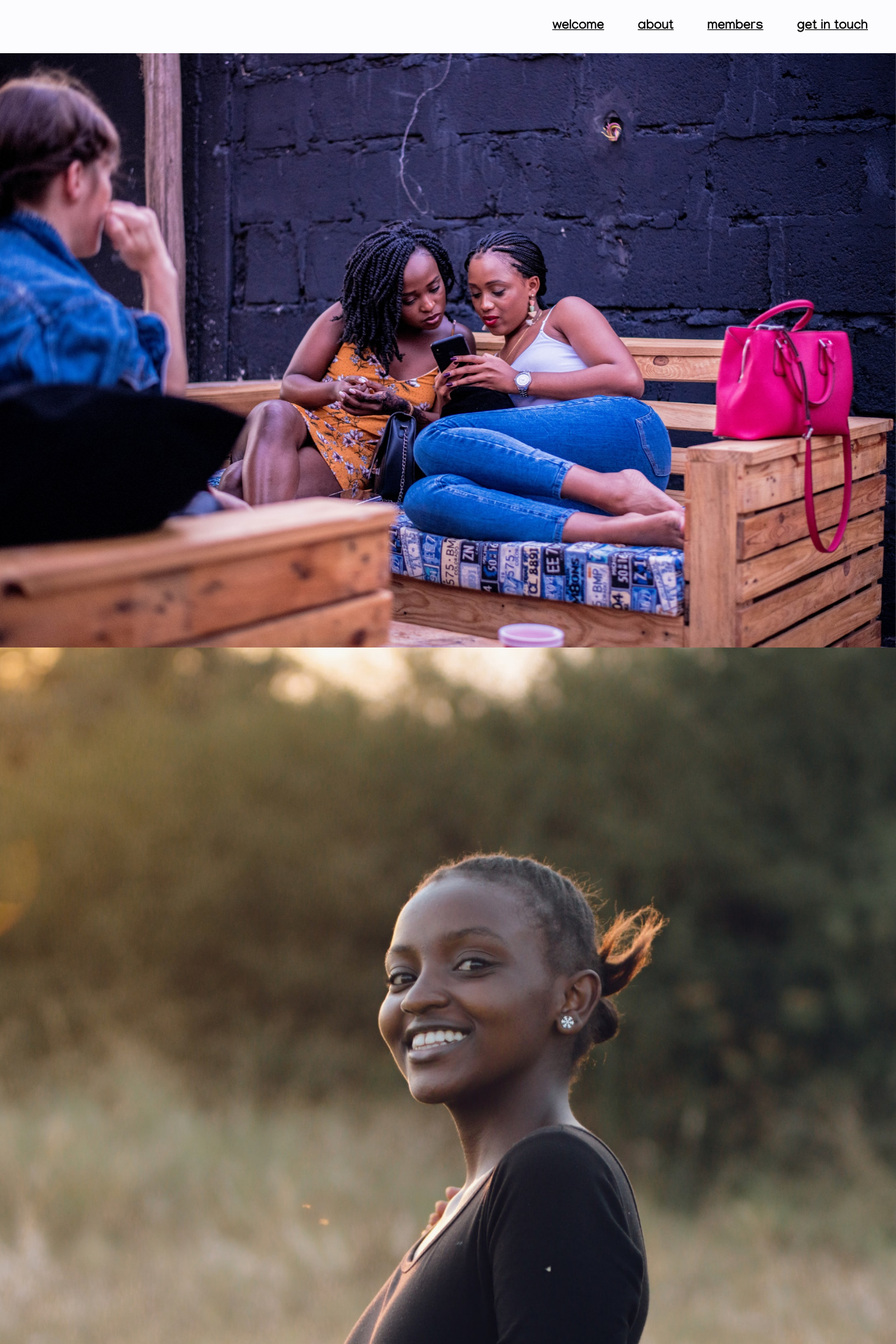
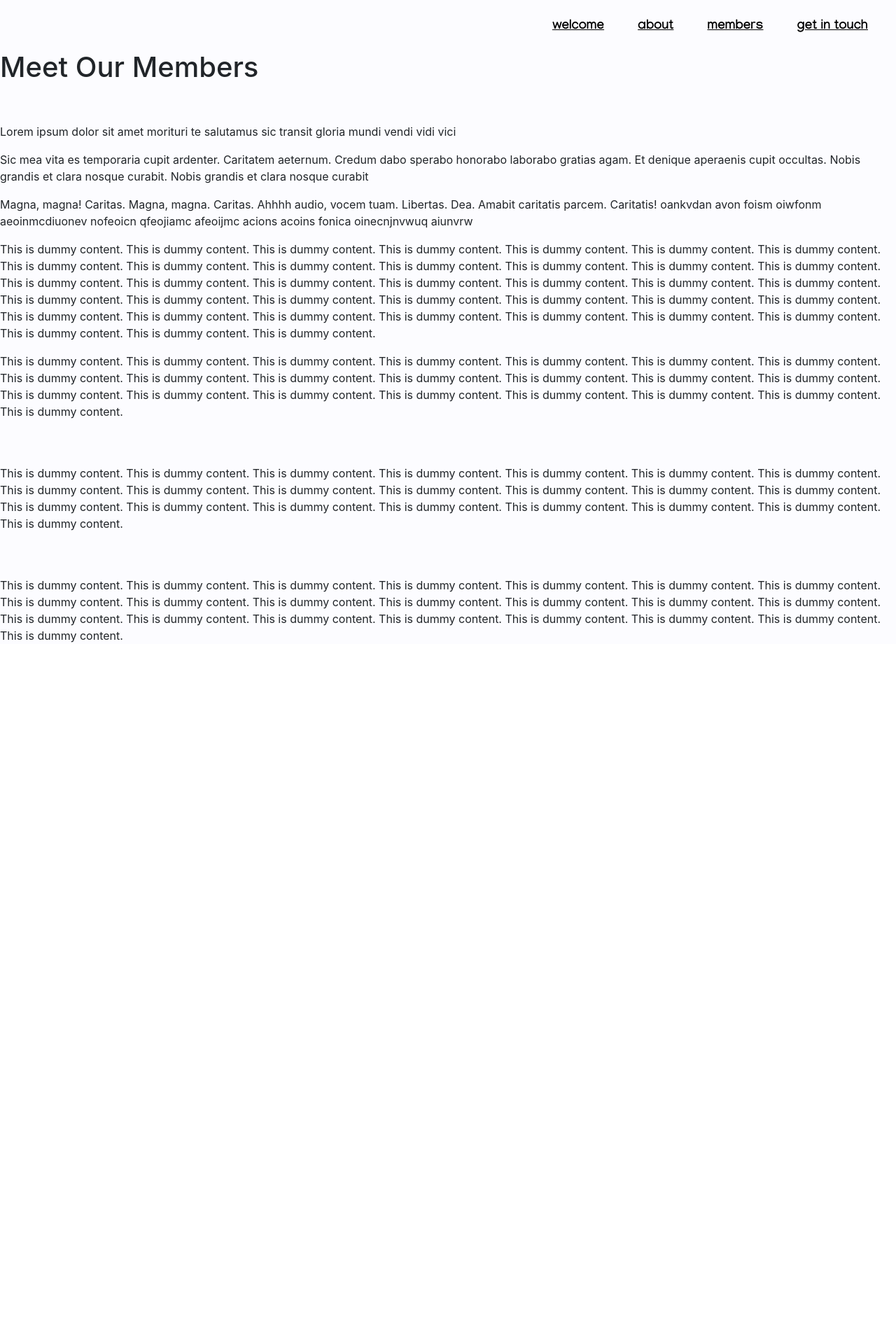
Before and after one commit to Maria218/ReactHooks, a React (Create React App) app: page /members in a window 1280 px wide. Shown: the top 1920 px of the page at 70% size. After the commit the page ends 936 px from the top, so only its background shows below. Built offline with nearby package versions, Linux system fonts and the light colour scheme.

Commit message:
Added proper routing throughout the pages

```diff
--- a/src/App.js
+++ b/src/App.js
@@ -2,22 +2,18 @@ import React from "react";
 import { ScrollTo, ScrollArea } from "react-scroll-to";
 import './App.css';
 import Navbar from "./main/navbar/Navbar";
-import Home from "./main/home/Home";
-import About from "./main/about/About";
-import Members from "./main/members/Members";
-import Contact from "./main/contact/Contact";
 import { render } from "react-dom";
 import { BrowserRouter as Router } from "react-router-dom";
+import Container from "./routing/Container";
 
 export default function App() {
   return (
     <div class="App">
       <Router>
-        <Navbar />
-        <Home />
-        <About />
-        <Members />
-        <Contact />
+        <div>
+          <Navbar />
+          <Container />
+        </div>
       </Router>
 
     </div>
--- a/src/main/home/Home.js
+++ b/src/main/home/Home.js
@@ -5,7 +5,7 @@ import logo1 from "./../../public/logo1_edited.gif"
 
 export default function Home() {
     return (
-        <div id="home" class="fade-in">
+        <div id="home">
             <br />
             <br />
             <br />
--- /dev/null
+++ b/src/routing/Container.js
@@ -0,0 +1,18 @@
+import React from "react";
+import { Switch, Route } from "react-router-dom";
+
+import Home from "../main/home/Home";
+import About from "../main/about/About";
+import Members from "../main/members/Members";
+import Contact from "../main/contact/Contact";
+
+export default function Container() {
+    return (
+        <Switch>
+            <Route exact path="/" component={Home}/>
+            <Route path="/about" component={About}/>
+            <Route path="/members" component={Members}/>
+            <Route path="/contact" component={Contact}/>
+        </Switch>
+    )
+}
```
